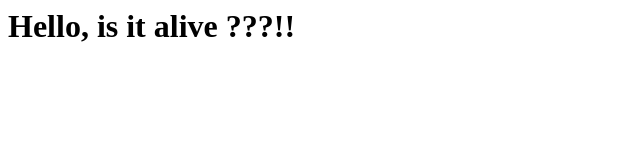
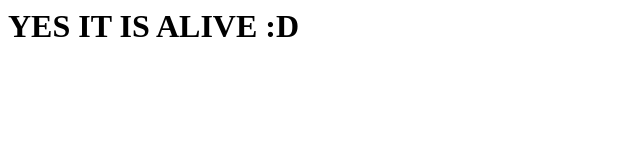
Before and after one commit to mikarinneoracle/simpleserver, a website: page html/index.html in a window 1280 px wide. Shown: the whole page, without its empty margins (0-640 px from the left). Drawn offline with Linux system fonts and the light colour scheme.

Commit message:
html change

```diff
--- a/html/index.html
+++ b/html/index.html
@@ -1 +1 @@
-<h1>Hello, is it alive ???!!</h1>
+<h1>YES IT IS ALIVE :D</h1>
```
